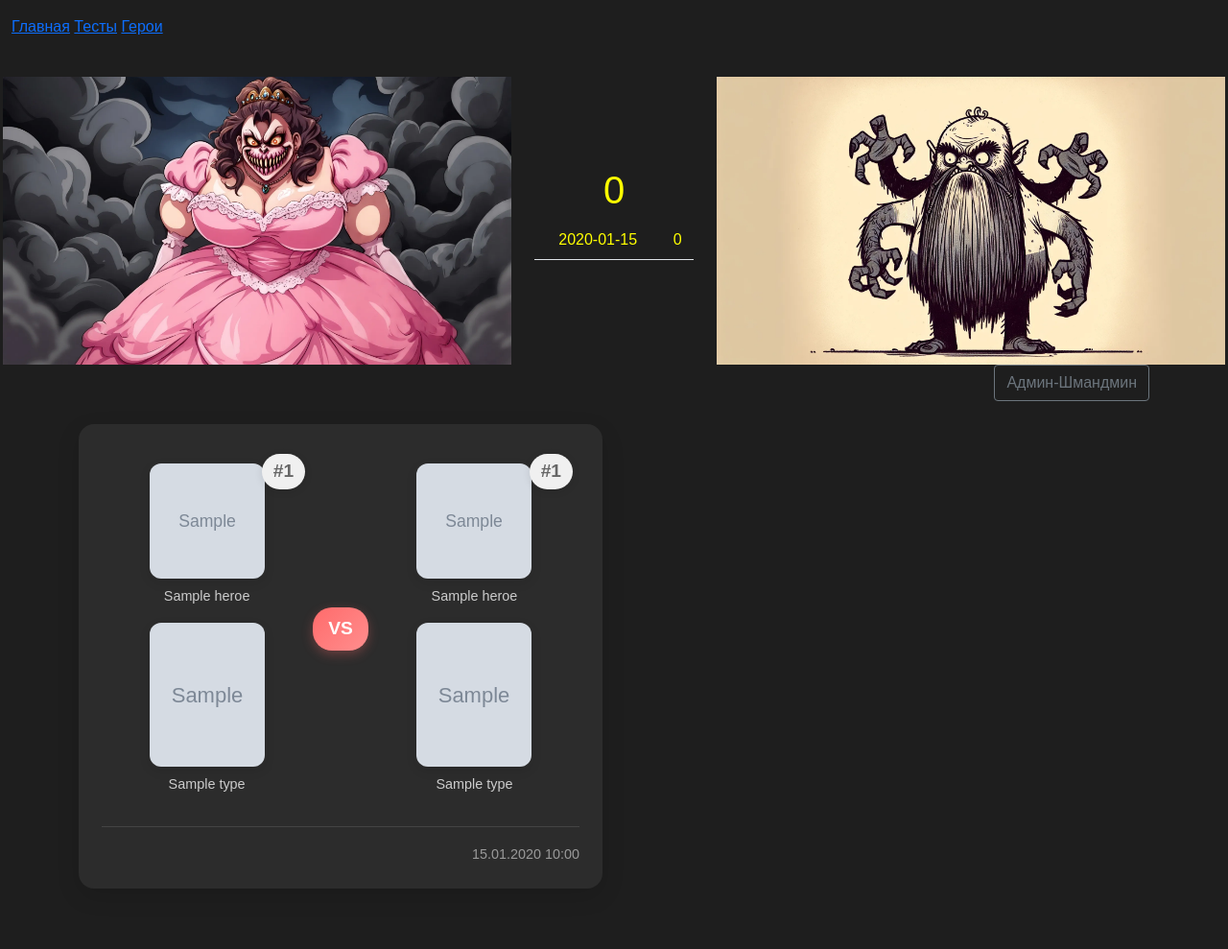
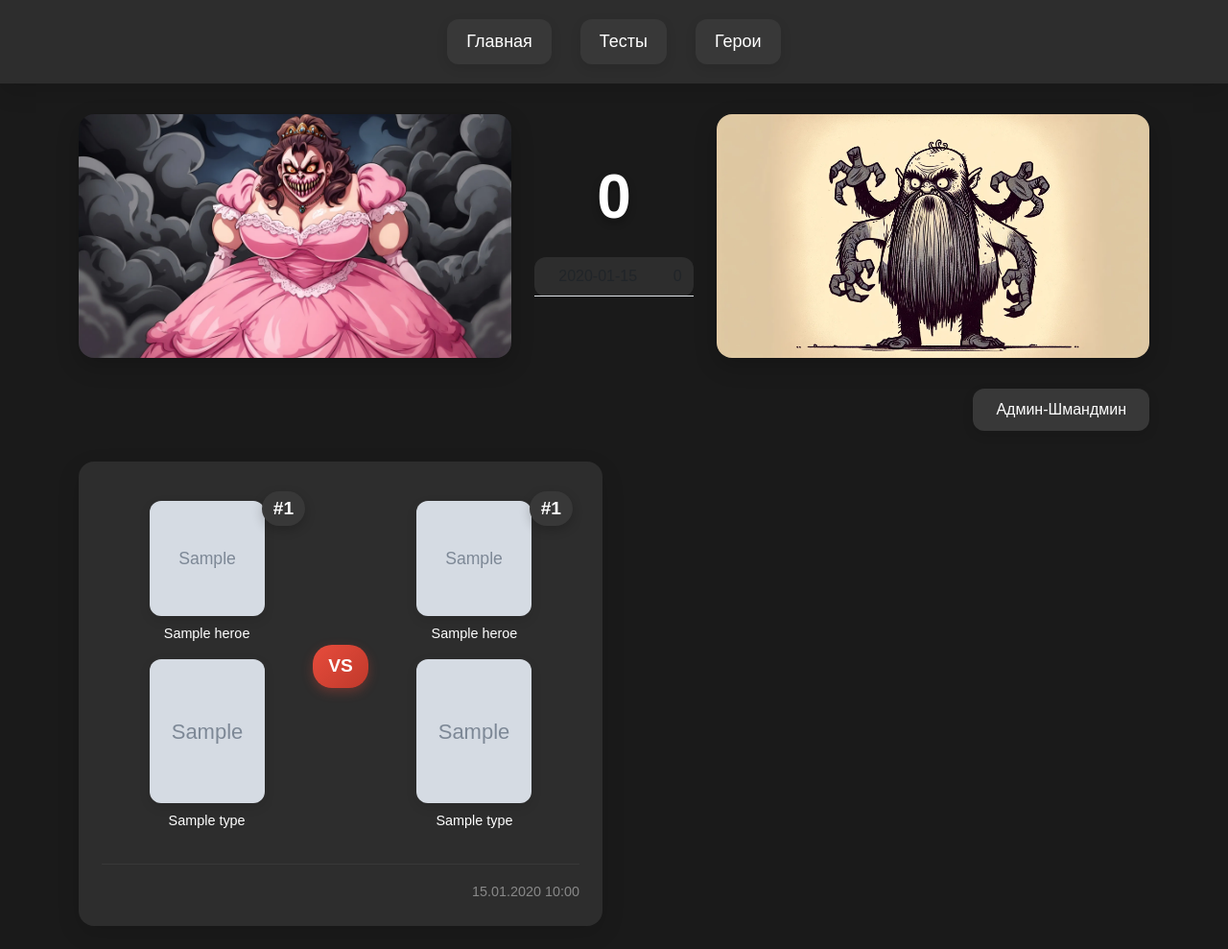
Before and after one commit to iLusha80/ivsi_hs_battle, a Flask app: page / in a window 1280 px wide. Shown: the whole page at 96% size. Before the commit the page ends 926 px from the top, so only its background shows below. Run offline with Flask 3, Linux system fonts and the light colour scheme; tables that the repository leaves empty hold one stand-in row (values such as "Sample post"); grey boxes marked "Sample" are stand-in pictures.

Commit message:
new style index.html

```diff
--- a/app/static/css/style.css
+++ b/app/static/css/style.css
@@ -1,15 +1,166 @@
-/* Основные стили для всего приложения */
+/* Global Styles */
 body {
-    background-color: #1e1e1e; /* Темный фон */
-    color: #ffffff; /* Белый текст для лучшей видимости */
+    background: #1a1a1a;
+    color: #fff;
     font-family: 'Arial', sans-serif;
+    min-height: 100vh;
 }
 
-/* Game Card Styles */
+/* Header Styles */
+.custom-header {
+    background: #2d2d2d;
+    box-shadow: 0 8px 24px rgba(0,0,0,0.12);
+    margin-bottom: 32px;
+}
+
+.nav-links {
+    display: flex;
+    justify-content: center;
+    gap: 30px;
+    padding: 20px 0;
+}
+
+.nav-links a {
+    text-decoration: none;
+    color: #fff;
+    font-weight: 500;
+    font-size: 18px;
+    padding: 10px 20px;
+    border-radius: 12px;
+    transition: all 0.3s ease;
+    background: #383838;
+    box-shadow: 0 4px 12px rgba(0,0,0,0.1);
+}
+
+.nav-links a:hover {
+    background: #3498db;
+    transform: translateY(-2px);
+    box-shadow: 0 6px 16px rgba(52, 152, 219, 0.3);
+}
+
+/* Main Battle Section */
+.battle-section {
+    background: #2d2d2d;
+    border-radius: 16px;
+    padding: 32px;
+    margin-bottom: 40px;
+    box-shadow: 0 8px 24px rgba(0,0,0,0.12);
+}
+
+.emblem-container {
+    position: relative;
+    transition: all 0.3s ease;
+}
+
+.emblem {
+    width: 100%;
+    height: auto;
+    border-radius: 16px;
+    box-shadow: 0 8px 24px rgba(0,0,0,0.2);
+    transition: transform 0.3s ease;
+}
+
+.emblem:hover {
+    transform: scale(1.03);
+}
+
+/* Score Section */
+.score-section {
+    background: #383838;
+    border-radius: 16px;
+    padding: 24px;
+    box-shadow: 0 8px 24px rgba(0,0,0,0.12);
+}
+
+.score-display {
+    font-size: 4rem;
+    font-weight: bold;
+    text-shadow: 0 4px 8px rgba(0,0,0,0.3);
+    margin-bottom: 24px;
+    text-align: center;
+}
+
+.score-table {
+    width: 100%;
+    border-collapse: separate;
+    border-spacing: 0 8px;
+}
+
+.score-table-row {
+    background: #2d2d2d;
+    border-radius: 12px;
+    margin-bottom: 8px;
+    transition: transform 0.2s ease;
+}
+
+.score-table-row:hover {
+    transform: translateX(5px);
+}
+
+.score-table td {
+    padding: 12px 16px;
+    color: #fff;
+    border: none;
+}
+
+/* Admin Controls */
+.admin-controls {
+    margin: 32px 0;
+}
+
+.btn {
+    padding: 10px 24px;
+    border-radius: 12px;
+    font-weight: 500;
+    transition: all 0.3s ease;
+    border: none;
+    box-shadow: 0 4px 12px rgba(0,0,0,0.1);
+}
+
+.btn-primary {
+    background: #3498db;
+    color: white;
+}
+
+.btn-primary:hover {
+    background: #2980b9;
+    transform: translateY(-2px);
+}
+
+.btn-danger {
+    background: #e74c3c;
+    color: white;
+}
+
+.btn-danger:hover {
+    background: #c0392b;
+    transform: translateY(-2px);
+}
+
+.btn-outline-secondary {
+    background: #383838;
+    color: #fff;
+}
+
+.btn-outline-secondary:hover {
+    background: #454545;
+    color: #3498db;
+    transform: translateY(-2px);
+}
+
+/* Game Cards Grid */
+.games-grid {
+    display: grid;
+    grid-template-columns: repeat(auto-fit, minmax(300px, 1fr));
+    gap: 24px;
+    margin-top: 32px;
+}
+
+/* Existing Game Card Styles */
 .game-card {
-    background: #2c2c2c; /* Более темный фон для карточек */
+    background: #2d2d2d;
     border-radius: 16px;
-    box-shadow: 0 8px 24px rgba(0, 0, 0, 0.12);
+    box-shadow: 0 8px 24px rgba(0,0,0,0.12);
     margin-bottom: 24px;
     transition: all 0.3s ease;
     overflow: hidden;
@@ -17,7 +168,7 @@ body {
 
 .game-card:hover {
     transform: translateY(-4px);
-    box-shadow: 0 12px 32px rgba(0, 0, 0, 0.18);
+    box-shadow: 0 12px 32px rgba(0,0,0,0.18);
 }
 
 .game-content {
@@ -31,7 +182,6 @@ body {
     border-spacing: 16px;
 }
 
-/* Player Cells */
 .player-cell {
     width: 45%;
     vertical-align: top;
@@ -43,7 +193,6 @@ body {
     gap: 16px;
 }
 
-/* Hero Section */
 .hero-section, .unit-section {
     position: relative;
     text-align: center;
@@ -54,7 +203,7 @@ body {
     height: 120px;
     border-radius: 12px;
     object-fit: cover;
-    box-shadow: 0 4px 12px rgba(0, 0, 0, 0.1);
+    box-shadow: 0 4px 12px rgba(0,0,0,0.1);
     transition: transform 0.2s ease;
 }
 
@@ -63,7 +212,7 @@ body {
     height: 150px;
     border-radius: 12px;
     object-fit: cover;
-    box-shadow: 0 4px 12px rgba(0, 0, 0, 0.1);
+    box-shadow: 0 4px 12px rgba(0,0,0,0.1);
     transition: transform 0.2s ease;
 }
 
@@ -75,13 +224,13 @@ body {
     position: absolute;
     top: -10px;
     right: -10px;
-    background: #f0f0f0;
-    color: #666;
+    background: #383838;
+    color: #fff;
     padding: 4px 12px;
     border-radius: 20px;
     font-weight: bold;
     font-size: 1.2rem;
-    box-shadow: 0 2px 8px rgba(0, 0, 0, 0.1);
+    box-shadow: 0 4px 12px rgba(0,0,0,0.2);
 }
 
 .place-badge.winner {
@@ -92,10 +241,9 @@ body {
 .hero-name, .unit-name {
     margin-top: 8px;
     font-size: 0.9rem;
-    color: #cccccc; /* Более светлый цвет для текста */
+    color: #fff;
 }
 
-/* VS Cell */
 .vs-cell {
     width: 10%;
     vertical-align: middle;
@@ -103,54 +251,27 @@ body {
 }
 
 .vs-badge {
-    background: linear-gradient(135deg, #ff6b6b, #ff8e8e);
+    background: linear-gradient(135deg, #e74c3c, #c0392b);
     color: white;
     padding: 8px 16px;
     border-radius: 20px;
     font-weight: bold;
     font-size: 1.2rem;
-    box-shadow: 0 4px 12px rgba(255, 107, 107, 0.3);
+    box-shadow: 0 4px 12px rgba(231,76,60,0.3);
 }
 
-/* Footer */
 .game-footer {
     margin-top: 16px;
     padding-top: 16px;
-    border-top: 1px solid #444; /* Более темная линия */
+    border-top: 1px solid #383838;
     text-align: right;
 }
 
 .timestamp {
-    color: #999;
+    color: #888;
     font-size: 0.9rem;
 }
 
 .timestamp i {
     margin-right: 4px;
 }
-
-/* Responsive Design */
-@media (max-width: 768px) {
-    .game-content {
-        padding: 16px;
-    }
-
-    .battle-table {
-        border-spacing: 8px;
-    }
-
-    .hero-avatar, .unit-avatar {
-        width: 80px;
-        height: 80px;
-    }
-
-    .vs-badge {
-        font-size: 1rem;
-        padding: 6px 12px;
-    }
-
-    .place-badge {
-        font-size: 1rem;
-        padding: 3px 10px;
-    }
-}
--- a/app/templates/base.html
+++ b/app/templates/base.html
@@ -11,7 +11,7 @@
     {% include 'components/login_modal.html' %}
     {% include 'components/add_result_modal.html' %}
 
-    <header class="container-fluid custom-header py-3">
+    <header class="custom-header">
         <nav class="nav-links">
             <a href="/">Главная</a>
             <a href="/tests">Тесты</a>
@@ -19,7 +19,7 @@
         </nav>
     </header>
 
-    <main class="container py-4">
+    <main class="container">
         {% block content %}{% endblock %}
     </main>
 
--- a/app/templates/index.html
+++ b/app/templates/index.html
@@ -1,9 +1,8 @@
 {% extends "base.html" %}
 
 {% block content %}
-
+    <section class="main-battle-section">
         <div class="row align-items-center">
-    <!-- Колонка игрока 1 -->
             <div class="col-5">
                 <div class="d-flex align-items-center justify-content-end">
                     <img src="{{ url_for('static', filename='images/vano2.webp') }}"
@@ -11,13 +10,12 @@
                 </div>
             </div>
 
-    <!-- Счет -->
             <div class="col-2 text-center">
-        <h1 class="score-display" style={{ score_color }}>{{ score }}</h1>
+                <h1 class="score-display">{{ score }}</h1>
                 {% for day, score, score_color in scores_5day %}
                     <div class="score-table-row">
                         <table class="table">
-                    <tr style={{ score_color }}>
+                            <tr>
                                 <td>{{ day }}</td>
                                 <td>{{ score }}</td>
                             </tr>
@@ -26,7 +24,6 @@
                 {% endfor %}
             </div>
 
-    <!-- Колонка игрока 2 -->
             <div class="col-5">
                 <div class="d-flex align-items-center">
                     <img src="{{ url_for('static', filename='images/iv1.webp') }}"
@@ -34,8 +31,9 @@
                 </div>
             </div>
         </div>
+    </section>
 
-<div class="d-flex justify-content-end mb-4">
+    <div class="admin-controls d-flex justify-content-end">
         {% if session.logged_in %}
             <button class="btn btn-primary me-2"
                     data-bs-toggle="modal"
```
Lines whose indentation alone changed are shown as unchanged.
